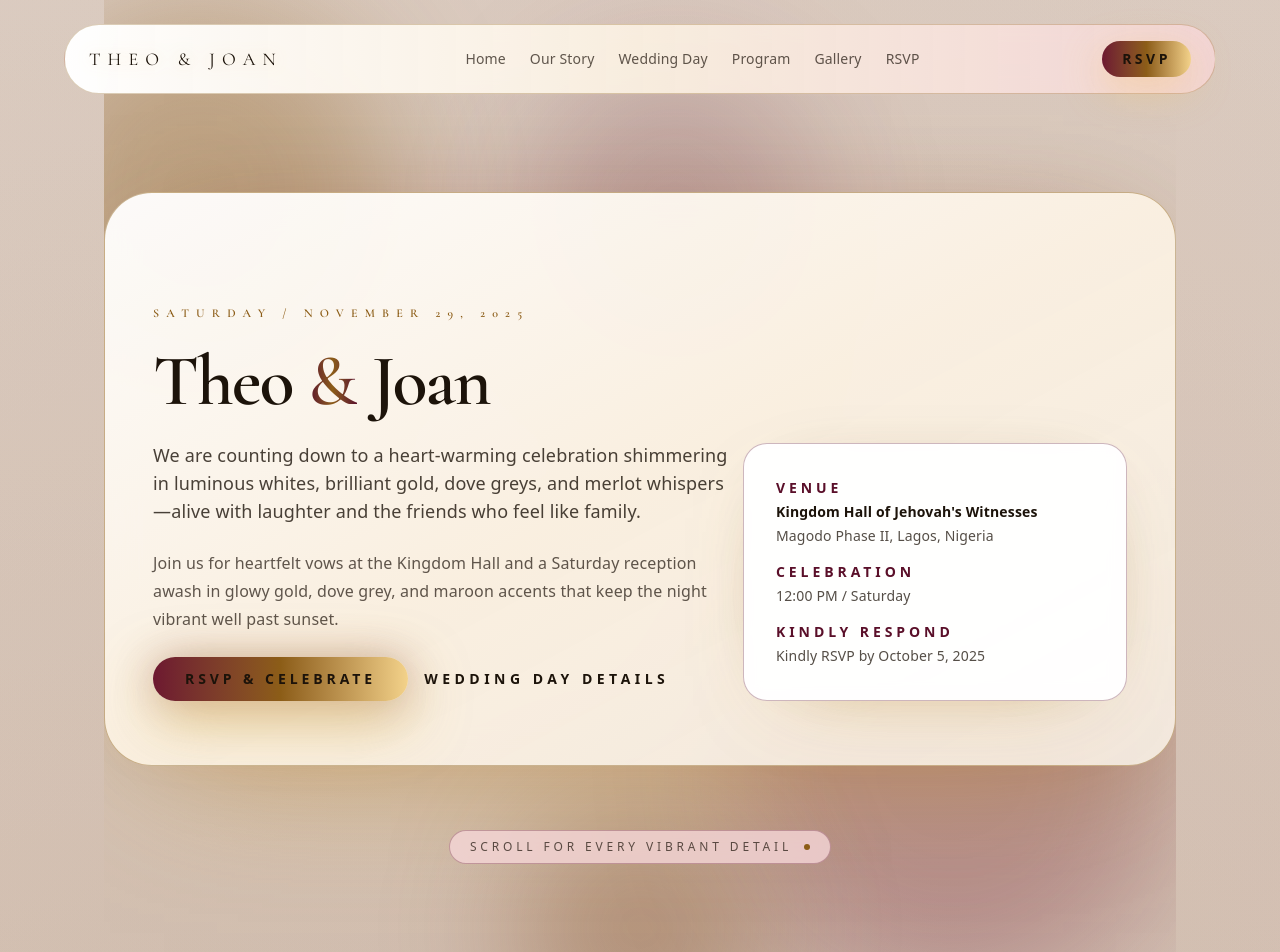
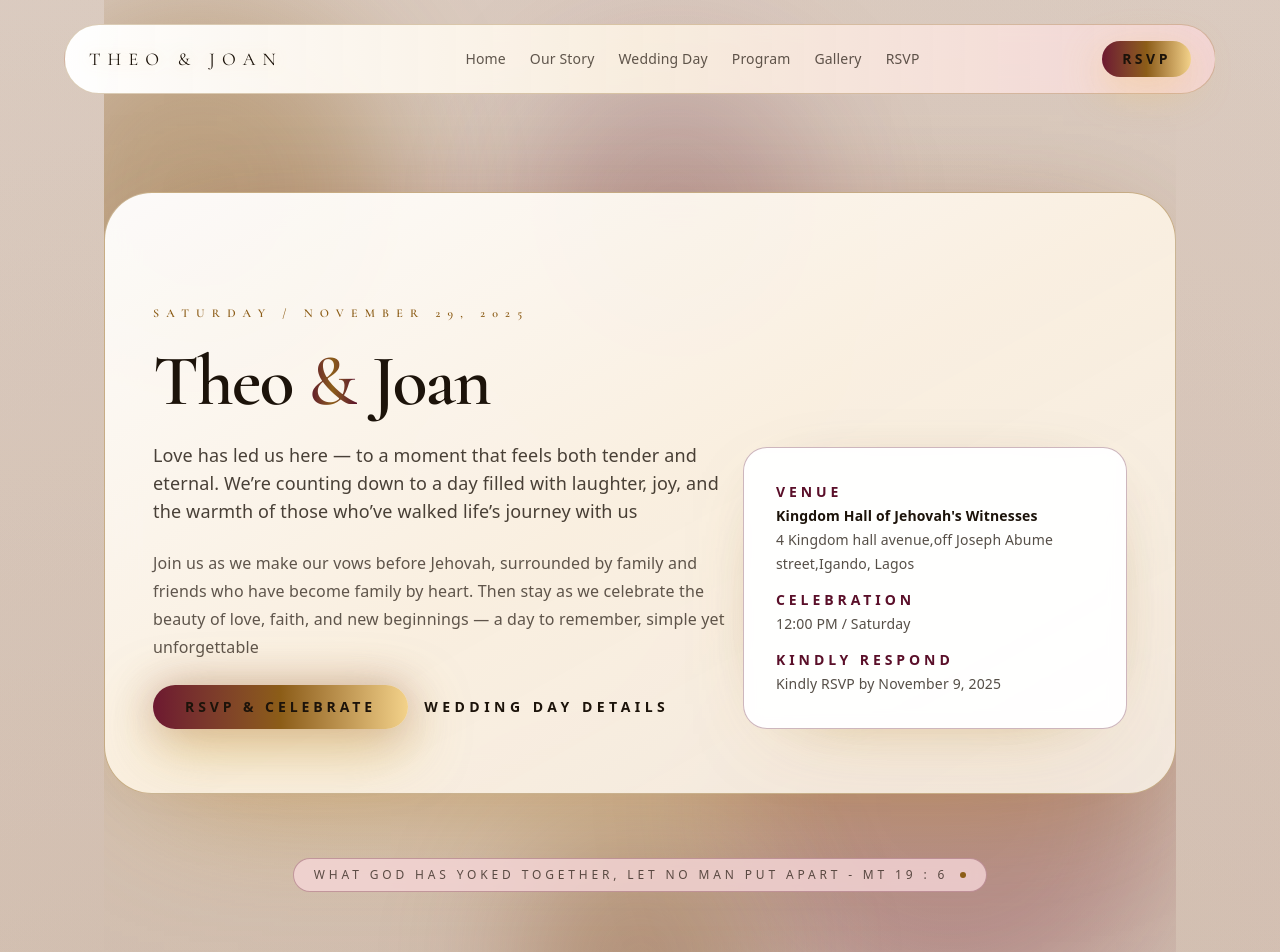
Before and after one commit to Andesfluffy/wedding-app, a Next.js app: page / in a window 1280 px wide. Shown: the top 952 px of the page. Built offline with nearby package versions, Linux system fonts and the light colour scheme.

Commit message:
transfers

```diff
--- a/src/components/hero.tsx
+++ b/src/components/hero.tsx
@@ -28,7 +28,9 @@ export function Hero() {
           </p>
           <h1 className="font-display text-5xl font-semibold tracking-tight text-ink sm:text-6xl md:text-7xl">
             {weddingDetails.couple.firstPartner}{" "}
-            <span className="bg-gradient-to-r from-merlot via-gold to-merlot bg-clip-text font-medium text-transparent">&</span>{" "}
+            <span className="bg-gradient-to-r from-merlot via-gold to-merlot bg-clip-text font-medium text-transparent">
+              &
+            </span>{" "}
             {weddingDetails.couple.secondPartner}
           </h1>
           <p className="mx-auto max-w-xl text-base leading-7 text-ink/80 sm:text-lg md:mx-0">
@@ -57,15 +59,13 @@ export function Hero() {
           animate={{ opacity: 1, y: 0 }}
           transition={{ duration: 0.8, ease: "easeOut", delay: 0.15 }}
           className="mt-16 w-full max-w-sm rounded-3xl border border-merlot/30 bg-pearl/95 p-8 text-left shadow-[0_25px_90px_-50px_rgba(212,169,61,0.55),0_0_80px_-45px_rgba(90,15,41,0.28)] backdrop-blur md:mt-0"
-      >
+        >
           <div className="space-y-3 text-sm leading-6 text-ink/75">
             <div>
               <p className="font-semibold uppercase tracking-[0.28em] text-merlot">
                 Venue
               </p>
-              <p className="font-semibold text-ink">
-                {weddingDetails.venue}
-              </p>
+              <p className="font-semibold text-ink">{weddingDetails.venue}</p>
               <p>{weddingDetails.location}</p>
             </div>
             <div>
@@ -92,7 +92,7 @@ export function Hero() {
           transition={{ duration: 1, delay: 0.4 }}
           className="inline-flex items-center gap-3 rounded-full border border-merlot/30 bg-rosewater/80 px-5 py-2 text-xs font-medium uppercase tracking-[0.32em] text-ink/70 shadow-[0_12px_40px_-20px_rgba(90,15,41,0.32)] backdrop-blur"
         >
-          Scroll for every vibrant detail
+          What God has yoked together, let no man put apart - Mt 19 : 6
           <span className="h-1.5 w-1.5 rounded-full bg-gold" />
         </motion.div>
       </div>
--- a/src/components/weekend-events.tsx
+++ b/src/components/weekend-events.tsx
@@ -18,14 +18,14 @@ export function WeekendEvents() {
             One unforgettable Saturday
           </h2>
           <p className="mt-4 text-base leading-7 text-ivory/70">
-            Every moment unfolds in the Kingdom Hall grounds so you can relax,
-            reconnect, and celebrate with us from the first toast to the final
-            dance break.
+            Every moment unfolds in and around Igando so you can relax,
+            reconnect, and celebrate with us from the first moments to the home
+            stretch.
           </p>
         </div>
         <div className="rounded-3xl border border-gold/25 bg-night/70 px-6 py-4 text-xs uppercase tracking-[0.3em] text-ivory/75 shadow-[inset_0_18px_45px_rgba(249,210,122,0.1)]">
-          Beat Lagos traffic by leaving early. Share dietary notes or parking
-          needs in the RSVP form so we can plan ahead.
+          Beat Lagos traffic by leaving early. Share notes in the RSVP form so
+          we can plan ahead.
         </div>
       </div>
       <div className="mt-14 grid gap-8 md:grid-cols-2">
--- a/src/data/content.ts
+++ b/src/data/content.ts
@@ -7,12 +7,12 @@ export const weddingDetails = {
   weekday: "Saturday",
   time: "12:00 PM",
   venue: "Kingdom Hall of Jehovah's Witnesses",
-  location: "Magodo Phase II, Lagos, Nigeria",
-  rsvpDeadline: "Kindly RSVP by October 5, 2025",
+  location: "4 Kingdom hall avenue,off Joseph Abume street,Igando, Lagos",
+  rsvpDeadline: "Kindly RSVP by November 9, 2025",
   intro:
-    "We are counting down to a heart-warming celebration shimmering in luminous whites, brilliant gold, dove greys, and merlot whispers—alive with laughter and the friends who feel like family.",
+    "Love has led us here — to a moment that feels both tender and eternal. We’re counting down to a day filled with laughter, joy, and the warmth of those who’ve walked life’s journey with us",
   description:
-    "Join us for heartfelt vows at the Kingdom Hall and a Saturday reception awash in glowy gold, dove grey, and maroon accents that keep the night vibrant well past sunset.",
+    "Join us as we make our vows before Jehovah, surrounded by family and friends who have become family by heart. Then stay as we celebrate the beauty of love, faith, and new beginnings — a day to remember, simple yet unforgettable",
 };
 
 export const navigation = [
@@ -119,7 +119,7 @@ export const storyMoments = [
     year: "2016-2018",
     title: "Friendship that stuck",
     description:
-      "What started as cautious chats became late-night conversations, inside jokes, and shared projects that dissolved the childhood rivalry.",
+      "What started as cautious chats became late-night conversations, inside jokes, and shared moments that dissolved the childhood rivalry.",
   },
   {
     year: "Dec 2018",
@@ -137,13 +137,13 @@ export const storyMoments = [
     year: "Feb 2025",
     title: "The proposal",
     description:
-      "Theo surprised Joan with a question under string lights, surrounded by family, friends, and the nostalgia of their journey.",
+      "Theo surprised Joan with a question after a quiet evening under the lights, surrounded by family, friends, and the nostalgia of their journey.",
   },
   {
     year: "Nov 2025",
     title: "Best friends say yes",
     description:
-      "Now they meet you at the altar—best friends and forever partners—ready to celebrate a lifetime of love.",
+      "Now they meet you and the friends as forever partners—ready to celebrate a lifetime of love.",
   },
 ];
 
@@ -153,7 +153,7 @@ export const weekendEvents = [
     date: "November 29",
     title: "Registry & vows",
     time: "12:00 PM",
-    location: "Kingdom Hall of Jehovah's Witnesses, Magodo Phase II",
+    location: "4 Kingdom hall avenue,off Joseph Abume street,Igando, Lagos",
     attire: "Decent , Formal attrie with colourful accents",
     description:
       "Arrive early to settle in with family and friends. Expect heartfelt vows, an encouraging and instructional talk, and a ceremony that feels warm, personal, and full of smiles.",
@@ -175,7 +175,7 @@ export const travelEssentials = {
     {
       name: "Murtala Muhammed International (LOS)",
       details:
-        "For out-of-town guests, the airport is about 55 minutes from ... when traffic is light. Build in extra time for customs and Saturday travel flair.",
+        "For out-of-town guests, the airport is about 55 minutes from ... when traffic is light. Build in extra time for delays and Saturday travel flair.",
     },
     {
       name: "For Lagos fam",
```
